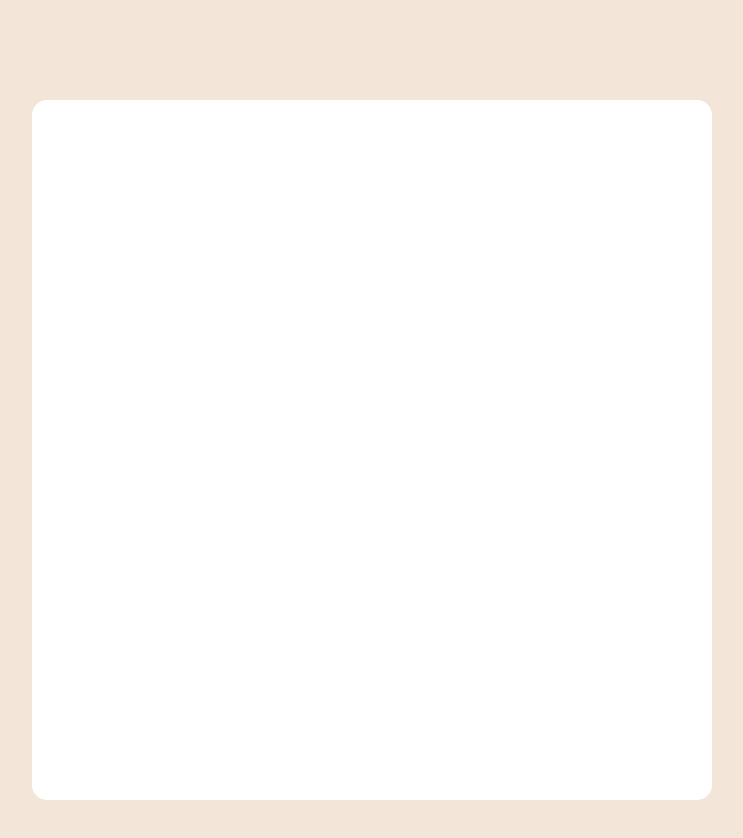
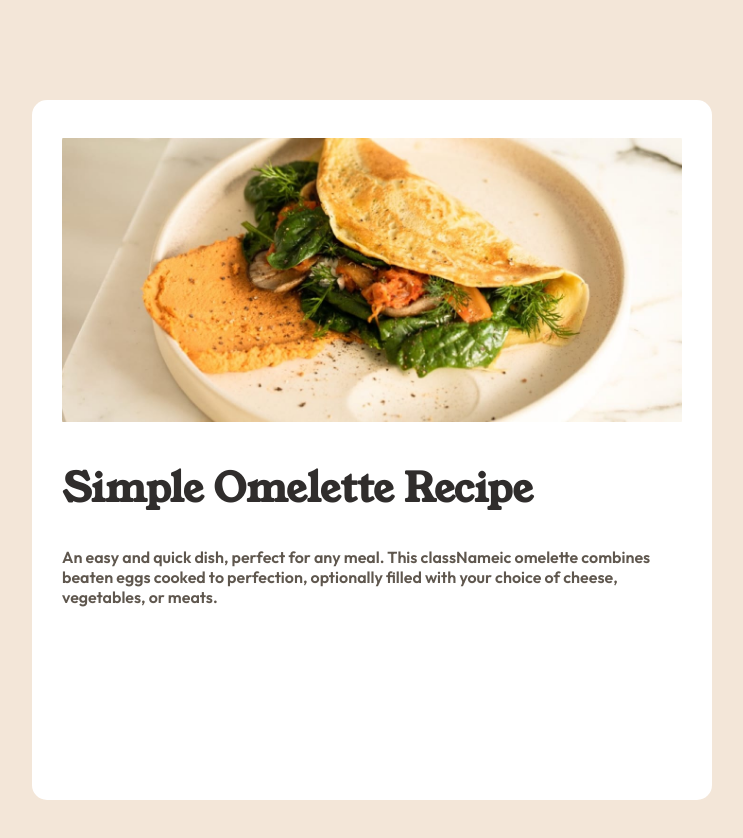
Before and after one commit to JuanBlancodev/recipe-page, a React (Vite) app: page / in a window 1280 px wide. Shown: the top 838 px of the page, without its empty margins (268-1011 px from the left). Built offline with nearby package versions, Linux system fonts and the light colour scheme.

Commit message:
header components and styles added

```diff
--- a/src/components/App.jsx
+++ b/src/components/App.jsx
@@ -1,4 +1,5 @@
 import styled from 'styled-components'
+import Header from './container/Header'
 
 const Container = styled.div`
   width: 680px;
@@ -9,11 +10,18 @@ const Container = styled.div`
   margin: 100px auto;
   background-color: var(--color-white);
   border-radius: 15px;
+
+  @media (width < 700px){
+    margin: 0;
+    padding: 0;
+    max-width: 100vw;
+  }
 `
 
 const App = () => {
   return (
-    <Container>
+    <Container className='container'>
+      <Header />
     </Container>
   )
 }
--- /dev/null
+++ b/src/components/container/Header.jsx
@@ -0,0 +1,55 @@
+import styled from 'styled-components'
+
+const HeaderContainer = styled.header`
+  display: flex;
+  flex-direction: column;
+  gap: 30px;
+`
+
+const Banner = styled.div`
+  height: 300px;
+  border-radius: 10px;
+  overflow: hidden;
+  background: url('/image-omelette.jpeg') no-repeat center center/contain;
+
+  @media (width < 700px){
+    height: 200px;
+    background-position-y: top;
+    margin-bottom: 5px;
+  }
+`
+
+const HeaderTitle = styled.h1`
+  font-family: var(--font-young);
+  font-size: 2.5em;
+  color: var(--color-dark-charcoal);
+
+  @media (width < 700px){
+    font-size: 2rem;
+    margin: 0 30px;
+  }
+`
+
+const HeaderParagraph = styled.p`
+  color: var(--color-wenge-brown);
+  font-family: var(--font-outfit);
+  font-weight: 600;
+
+  @media (width < 700px){
+    margin: 0 30px;
+  }
+`
+
+const Header = () => {
+  return (
+    <HeaderContainer>
+      <Banner />
+      <HeaderTitle>Simple Omelette Recipe</HeaderTitle>
+      <HeaderParagraph>
+        An easy and quick dish, perfect for any meal. This classNameic omelette combines beaten eggs cooked to perfection, optionally filled with your choice of cheese, vegetables, or meats.
+      </HeaderParagraph>
+    </HeaderContainer>
+  )
+}
+
+export default Header
--- a/src/css/index.css
+++ b/src/css/index.css
@@ -58,3 +58,19 @@ hr{
   border: none;
   border-bottom: 2px solid var(--color-light-grey);
 }
+
+.title{
+  font-size: 2.2rem;
+  font-family: var(--font-young);
+  color: var(--color-nutmeg);
+}
+
+
+
+
+/* RESPONSIVE */
+@media (width < 700px){
+  .main{
+    padding: 0 30px;
+  }
+}
```
